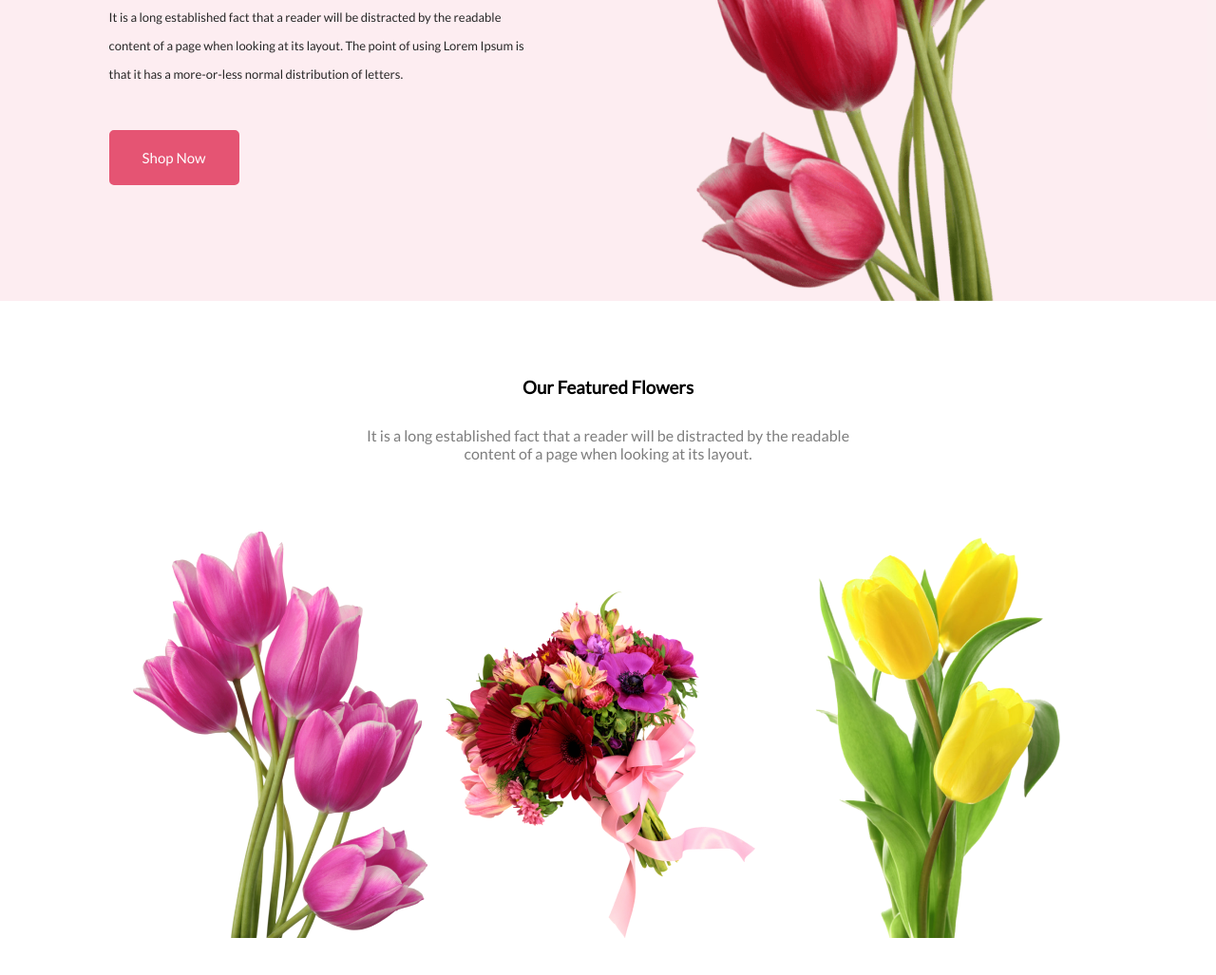
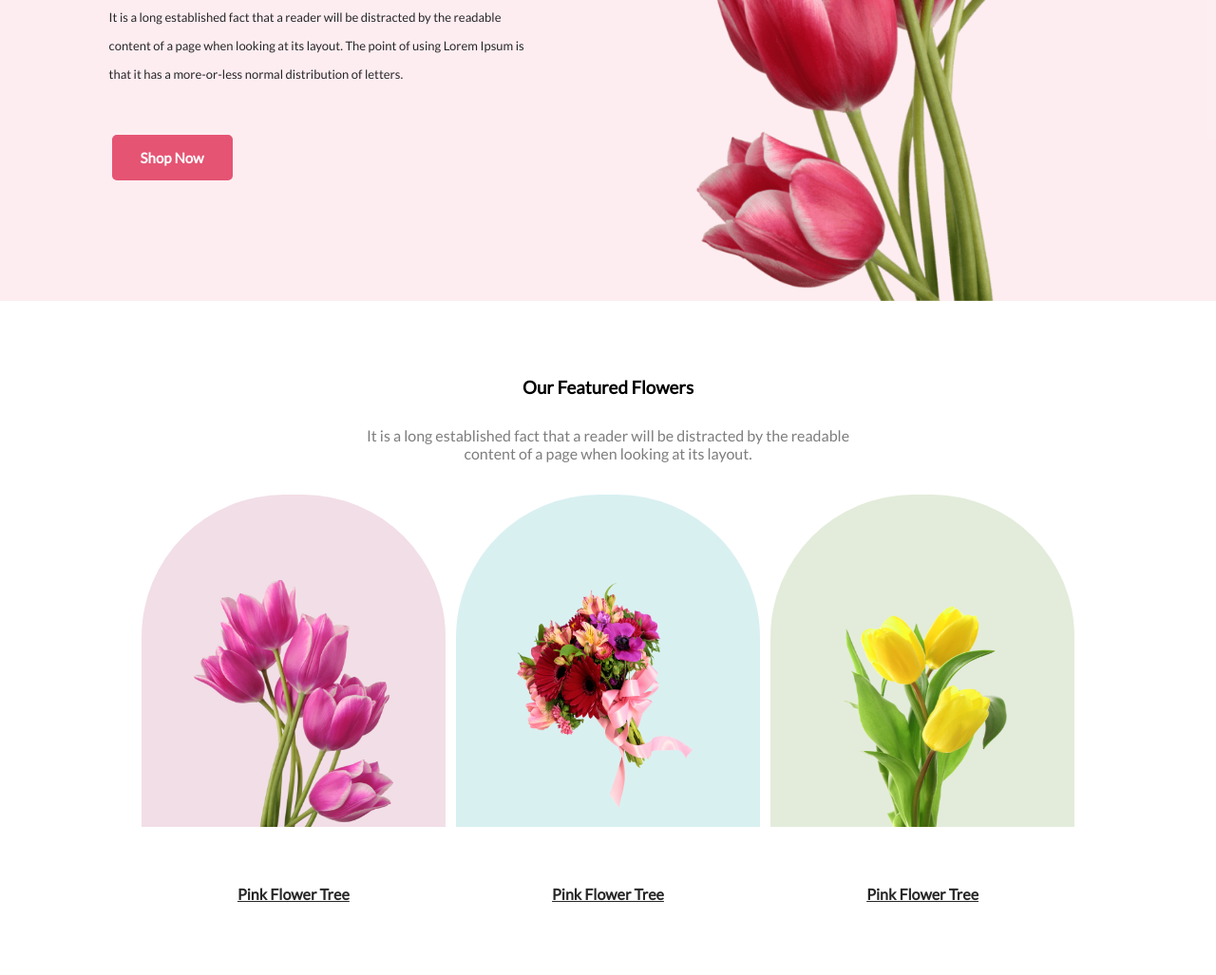
Before and after one commit to jahid-dev/flower-shop-assignment, a plain HTML site: page index.html in a window 1280 px wide. Shown: the part 363-1390 px from the top of the page at 95% size. Drawn offline with Linux system fonts and the light colour scheme.

Commit message:
featured

```diff
--- a/index.html
+++ b/index.html
@@ -33,11 +33,20 @@
         <!-- Featured Flowers -->
         <section class="featured-flowers">
             <h3>Our Featured Flowers</h3>
-            <p class="featured-paragraph">It is a long established fact that a reader will be distracted by the readable <br>content of a page when looking at its layout.</p>
-            <div class="featured-image">
-                <img id="PinkFlower1" src="/Flower Asset/pngwing 6.png" alt="">
-                <img id="PinkFlower2" src="/Flower Asset/pngwing 5.png" alt="">
-                <img id="" src="/Flower Asset/pngwing 7.png" alt="">
+            <p class="featured-paragraph">It is a long established fact that a reader will be distracted by the readable
+                <br>content of a page when looking at its layout.</p>
+            <div id="PinkFlower1" class="featured-image">
+                <img src="/Flower Asset/pngwing 6.png" alt="">
+                <span class="flower">Pink Flower Tree</span>
+            </div>
+            <div id="PinkFlower2"  class="featured-image">
+                <img src="/Flower Asset/pngwing 5.png" alt="">
+                <span class="flower">Pink Flower Tree</span>
+            </div>
+            <div id="PinkFlower3" class="featured-image">
+                <img src="/Flower Asset/pngwing 7.png" alt="">
+                <span class="flower"> Pink Flower Tree</span>
+            </div>
             </div>
         </section>
     </header>
--- a/style.css
+++ b/style.css
@@ -14,7 +14,7 @@
 }
 .banner-title {
   color: #272727;
-  padding: 100px 0px 500px 60px ;
+  padding: 100px 0px 500px 60px;
   font-size: 60px;
   font-style: normal;
   font-weight: 800;
@@ -32,29 +32,76 @@
 
 .button {
   font-size: 15px;
-  color: #ffffff;
   border: 5px solid #e55473;
   background: #e55473;
-  display: inline-flex;
-  padding: 15px 30px;
+  display: inline-block;
+  padding: 10px 25px;
   border-radius: 5px;
+  margin: 24px 3px;
+  color: #fff;
+  font-style: normal;
+  font-weight: 700;
+  line-height: normal;
 }
 
 /* Featured Flowers */
 
-.featured-flowers{
+.featured-flowers {
   margin: 80px;
   text-align: center;
 }
-.featured-paragraph{
+.featured-paragraph {
   margin: 30px;
   text-align: center;
   color: #27272799;
 }
- .featured-image{
-    justify-content: center;
+
+.featured-image {
+  width: 320px;
+  height: 350px;
+  border: none;
+  display: inline-block;
+  align-items: center;
+  border-radius: 150px 150px 0px 0px;
+  text-align: center;
 }
-#PinkFlower1{
-
-
+#PinkFlower1 {
+  background-color: #a7216226;
+  margin: 4px;
 }
+#PinkFlower2 {
+  background-color: #0597a026;
+  margin: 4px;
+}
+#PinkFlower3 {
+  background-color: #477d1126;
+  margin: 4px;
+}
+#PinkFlower1 img {
+  width: 210px;
+  height: 260px;
+  padding-top: 90px;
+  padding-bottom: 50px;
+}
+#PinkFlower2 img {
+  width: 210px;
+  height: 240px;
+  padding-top: 90px;
+  padding-bottom: 70px;
+}
+#PinkFlower3 img {
+  width: 210px;
+  height: 260px;
+  padding-top: 90px;
+  padding-bottom: 50px;
+}
+.flower {
+  color: #272727;
+  margin: 90px;
+  color: #272727;
+  text-align: center;
+  font-style: normal;
+  font-weight: 700;
+  line-height: 35px;
+  text-decoration-line: underline;
+}
```
Lines whose indentation alone changed are shown as unchanged.
